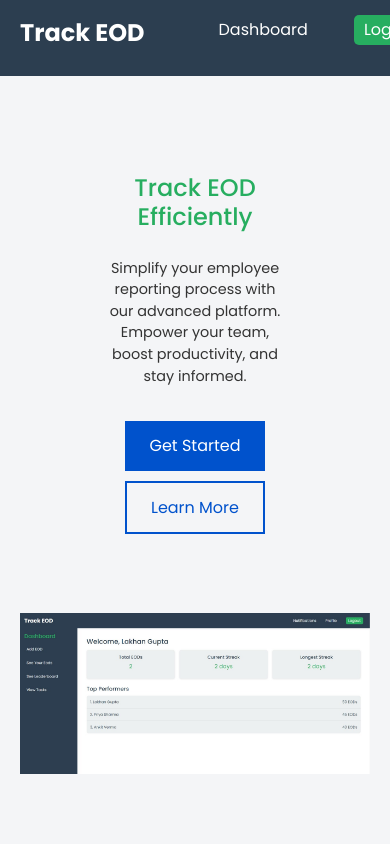
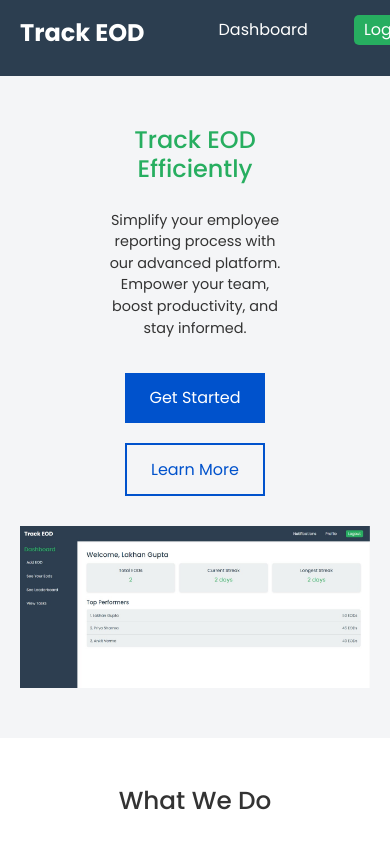
Before and after one commit to lakhan06/Track-EOD, a React (Create React App) app in the folder frontend/: page / in a window 390 px wide. Shown: the top 844 px of the page. Built offline with nearby package versions, Linux system fonts and the light colour scheme.

Commit message:
lading page responsive

```diff
--- a/frontend/src/pages/LandingPage/LandingPage.css
+++ b/frontend/src/pages/LandingPage/LandingPage.css
@@ -14,10 +14,11 @@ body {
       /* padding: 2rem; */
       padding:80px 100px;
     background: #f4f5f7;
-    height: 100vh;
+    max-height: 100vh;
     flex-wrap: wrap;
     /* gap: 50px; */
     overflow: hidden;
+    /* padding-bottom: 0; */
   }
 
   .hero-content {
@@ -33,6 +34,7 @@ body {
   }
 
   .hero-content h1 {
+    width: fit-content;
     color: #27ae60;
     font-size: 3rem;
     margin-bottom: 1rem;
@@ -45,6 +47,9 @@ body {
   .hero-buttons{
     display: flex;
     flex-wrap: wrap;
+    justify-content: center;
+    align-content: ;
+    gap: 10px;
   }
 
   .hero-buttons .btn-primary {
```
